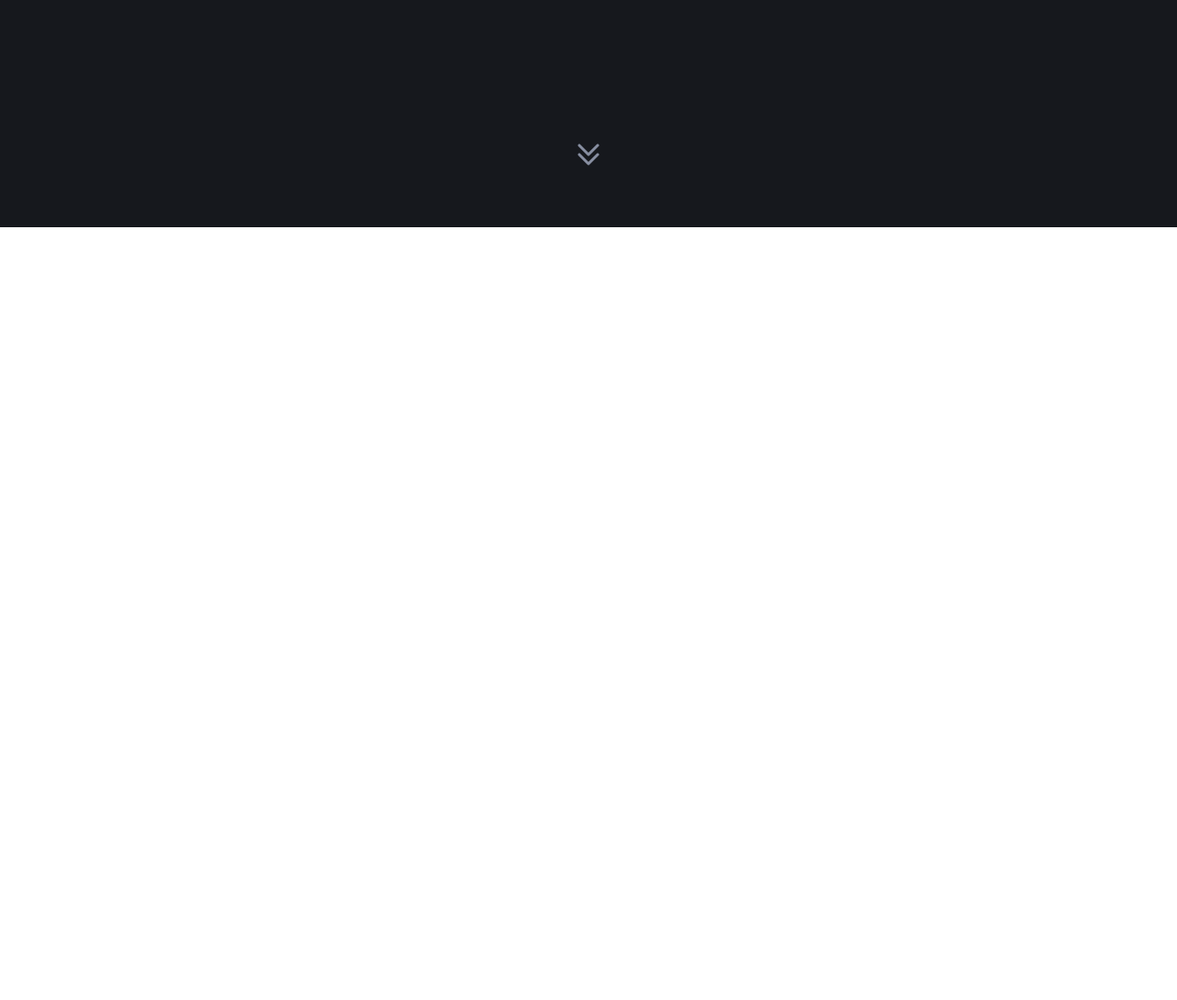
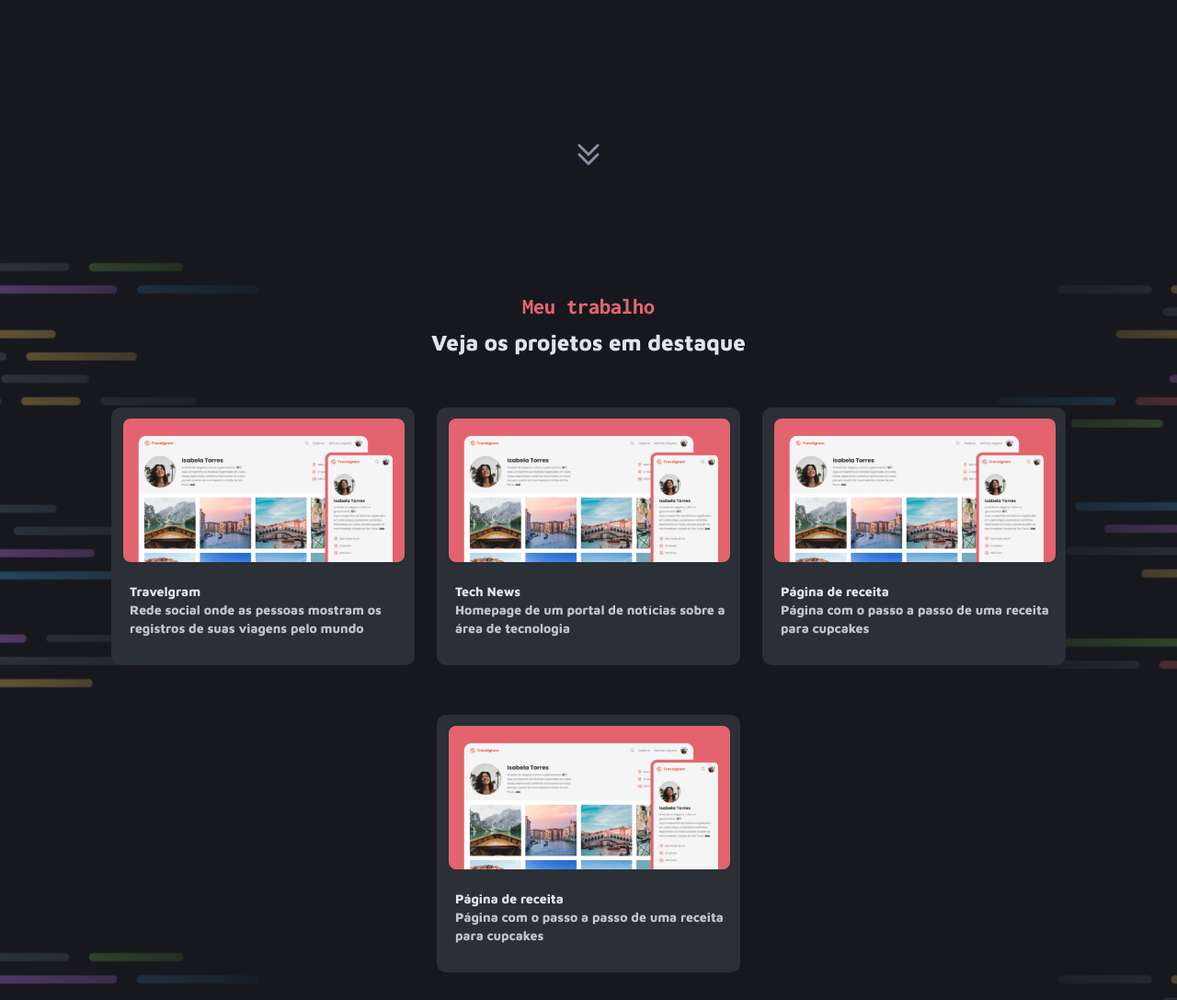
Before and after one commit to Jujunix/portf-lio, a plain HTML site: page index.html in a window 1280 px wide. Shown: the part 589-1676 px from the top of the page at 92% size. Before the commit the page ends 836 px from the top, so only its background shows below. Drawn offline with Linux system fonts and the light colour scheme.

Commit message:
adicionando a 2 parte

```diff
--- a/global.css
+++ b/css/global.css
@@ -27,11 +27,11 @@
     --subtitle:800 20px/120% var(--font-family-2);
 
     --font-family-3:'Maven pro', sans-serif;
-    --text-md:800 16px/140% var(--font-family-3);
+    --text-md:800 24px/120% var(--font-family-3);
     --text-sm:800 14px/140% var(--font-family-3);
 }
 
 body{
-    background-image: url(./assets/images/Background_Intro.png);
+    background-image: url(../assets/images/Background_Intro.png);
     background-size: 1366px 750px;
 }
--- /dev/null
+++ b/css/section.css
@@ -0,0 +1,67 @@
+.section{
+    font: var(--subtitle);
+    color: var(--red);
+    font-size: 24px;
+    display: grid;
+    justify-content: center;
+    margin-top: 72px;
+}
+
+.text-md{
+    font: var(--text-md);
+    color: var(--base-gray-100);
+    display: grid;
+    justify-content: center;
+    margin-top: -8px;
+    margin-bottom: 56px;
+}
+
+.project-card{
+    display: flex;
+    align-items: center;
+
+
+  height: 280px;
+  width: 330px;
+  background-color: #2b2f36;
+  border-radius:10px;
+
+  font-size: 13px;
+  color: #d1d5db;
+  white-space: nowrap;
+ margin-bottom: 30px;
+
+ img{
+    height: 156px;
+    width: 306px;
+    border-radius: 8px;
+    margin-left: 13px;
+    margin-bottom: 100px;
+  }
+}
+
+.project-card-list{
+
+    display: flex;
+    gap: 24px;
+    flex-wrap: wrap;
+  justify-content: center;
+
+}
+
+
+.content-tag{
+  position: absolute;
+  padding-top: 120px;
+  margin-left: 20px;
+  font: var(--text-sm);
+  color: var(--base-gray-100);
+}
+
+.legenda{
+  position: absolute;
+  padding-top: 180px;
+  margin-left: 20px;
+  font: var(--text-sm);
+  color: var(--base-gray-200);
+}
--- a/style.css
+++ b/css/style.css
@@ -2,3 +2,4 @@
 @import url(header.css);
 @import url(utility.css);
 @import url(footer.css);
+@import url(section.css);
--- a/index.html
+++ b/index.html
@@ -1,5 +1,5 @@
 <!DOCTYPE html>
-<html lang="en">
+<html lang="pt-br">
 <head>
     <link rel="preconnect" href="https://fonts.googleapis.com">
 <link rel="preconnect" href="https://fonts.gstatic.com" crossorigin>
@@ -13,7 +13,7 @@
     <meta charset="UTF-8">
     <meta name="viewport" content="width=device-width, initial-scale=1.0">
     <title>Portfólio</title>
-    <link rel="stylesheet" href="style.css">
+    <link rel="stylesheet" href="./css/style.css">
 
     <link href="https://fonts.googleapis.com/css2?family=Archivo:ital,wght@0,100..900;1,100..900&family=Asap:ital,wght@0,100..900;1,100..900&display=swap" rel="stylesheet">
 
@@ -52,9 +52,6 @@
     <span>JavaScript</span>
     </div>
 
-    <div class="tech">
-    <img src="./assets/Icones/Vector (2).png">
-    <span>JavaScript</span>
   </div>
 </div>
          </div>
@@ -65,6 +62,36 @@
           <span><img src="./assets/Icones/SETA PARA BAIXO.png" alt="Seta"></span>
 
         </footer>
+
+       <section>
+        <span class="section">Meu trabalho</span><br>
+        <span class="text-md">Veja os projetos em destaque</span>
+        </section>
+        <div class="project-card-list">
+  <div class="project-card">
+    <img src="./assets/images/Thumbnail_Project-01.png">
+    <span class="content-tag">Travelgram</span>
+    <span class="legenda">Rede social onde as pessoas mostram os <br> registros de suas viagens pelo mundo</span>
+  </div>
+  <div class="project-card">
+    <img src="./assets/images/Thumbnail_Project-01.png">
+    <span class="content-tag">Tech News</span>
+    <span class="legenda">Homepage de um portal de notícias sobre a  <br> área de tecnologia</span>
+  </div>
+  <div class="project-card">
+    <img src="./assets/images/Thumbnail_Project-01.png">
+    <span class="content-tag">Página de receita</span>
+    <span class="legenda">Página com o passo a passo de uma receita <br>para cupcakes</span>
+  </div>
+
+ <div class="project-card">
+    <img src="./assets/images/Thumbnail_Project-01.png">
+    <span class="content-tag">Página de receita</span>
+    <span class="legenda">Página com o passo a passo de uma receita <br>para cupcakes</span>
+  </div>
+
+
+
 </div>
 </body>
 </html>
```
Also changed, not shown: css/footer.css (renamed from footer.css), css/header.css (renamed from header.css), css/utility.css (renamed from utility.css).
